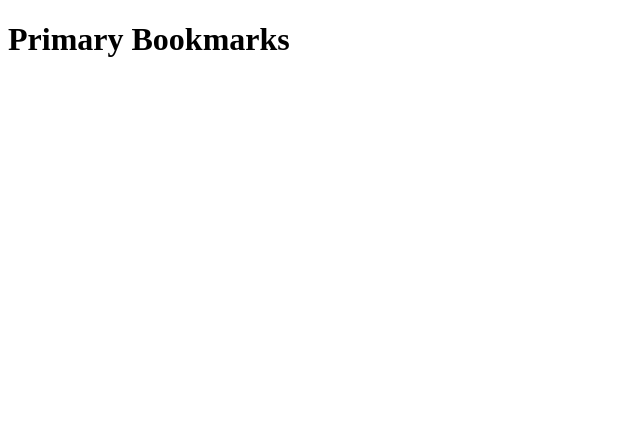
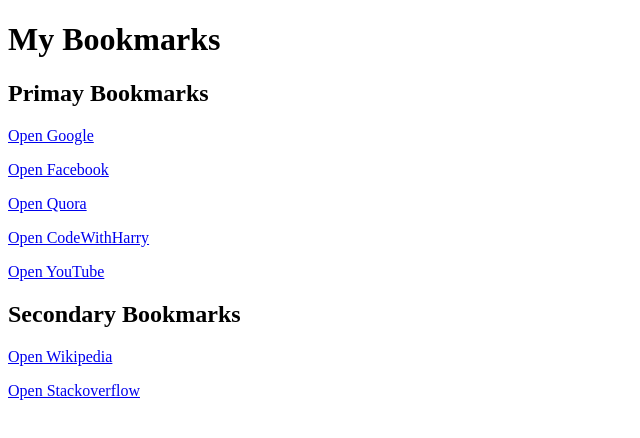
Before and after one commit to Karan16-9/Front-end-project, a plain HTML site: page Bookmarkmanager.html in a window 1280 px wide. Shown: the whole page, without its empty margins (0-640 px from the left). Drawn offline with Linux system fonts and the light colour scheme.

Commit message:
Bookmark commit

```diff
--- a/Bookmarkmanager.html
+++ b/Bookmarkmanager.html
@@ -9,7 +9,18 @@
 </head>
 <body>
 
-    <h1> Primary Bookmarks</h1>
+    <h1> My Bookmarks</h1>
+    <h2> Primay Bookmarks</h2>
+    <p><a target ="_blank" href = "https://www.google.com"> Open Google</a></p>
+    <p></p><a target ="_blank" href = "https://www.facebook.com">Open Facebook</a></p>
+    <p></p><a target = "_blank" href = "http://www.quora.com">Open Quora</a></p>
+    <p></p><a target = "_blank" href = "http://www.codewithharry.com"> Open CodeWithHarry</a></p>
+    <p></p><a target = "_blank" href = "http://www.youtube.com"> Open YouTube</a></p>
+
+    <h2> Secondary Bookmarks</h2>
+    <p><a target ="_blank" href = "https://www.wikipedia.com"> Open Wikipedia</a></p>
+    <p><a target ="_blank" href = "https://www.stackoverflow.com"> Open Stackoverflow</a></p>
+
 
 </body>
 </html>
```
